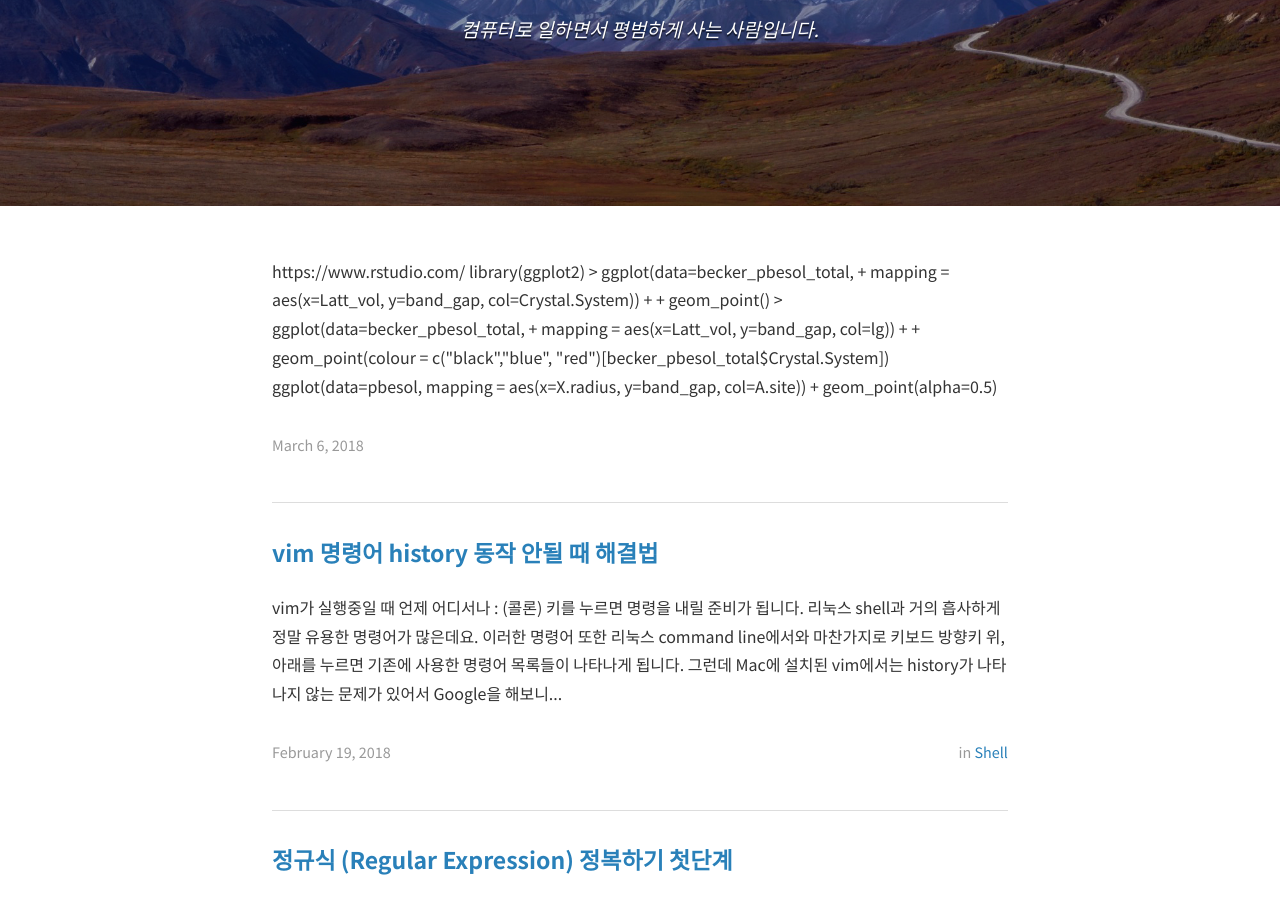
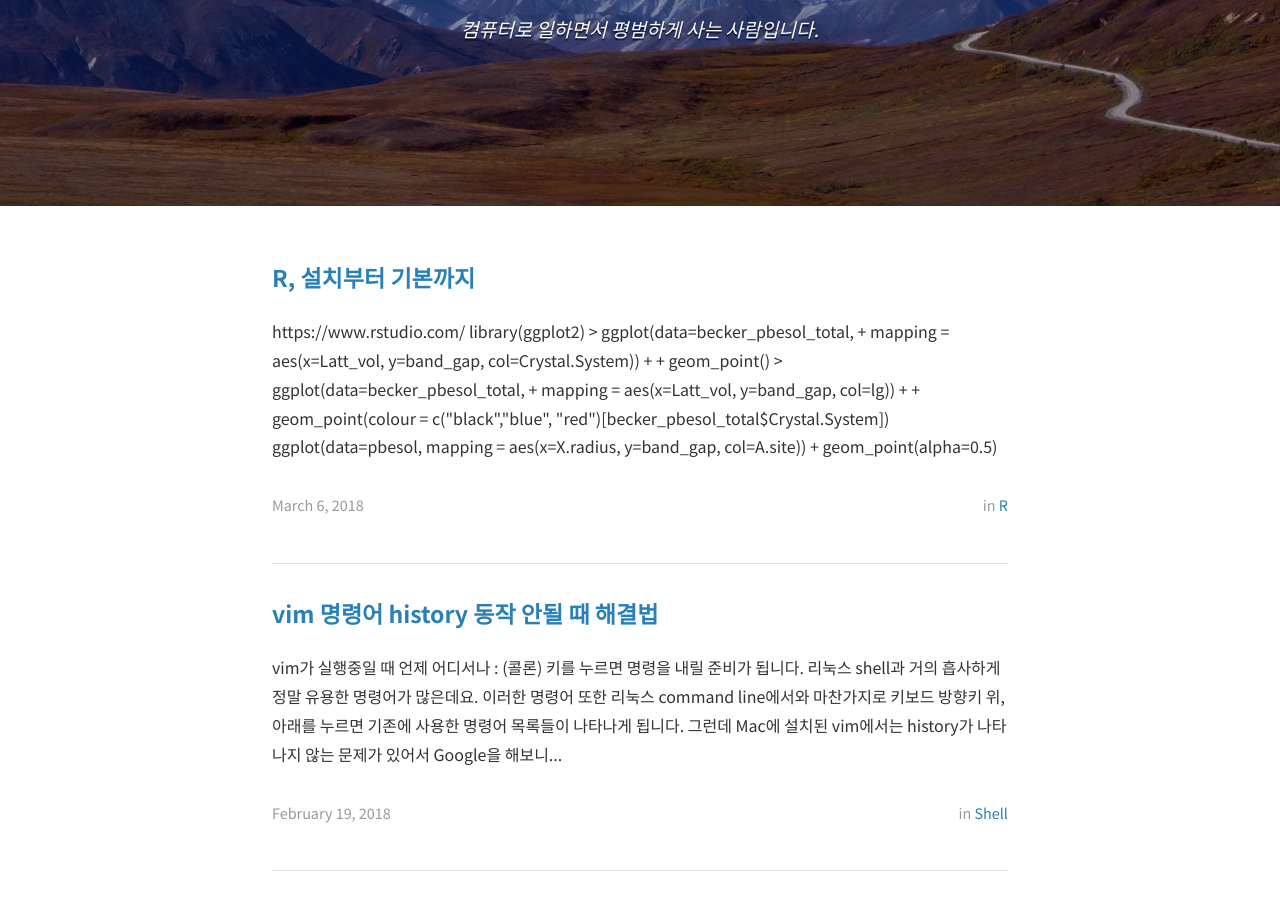
Before and after one commit to tanji3000/tanji3000.github.io, a Jekyll site: the page built from index.html, in a window 1280 px wide and 900 px high, scrolled down 346 px. Built offline with Jekyll 4.4.1, drawn with Linux system fonts in a browser that asks for light colours; nearby versions of some CDN libraries; the list of posts is cut into pages by our own code.

Commit message:
Update 2018-03-06-R-setup.markdown

```diff
--- a/_posts/2018-03-06-R-setup.markdown
+++ b/_posts/2018-03-06-R-setup.markdown
@@ -1,12 +1,11 @@
 ---
 layout: post
-title:  [R] 설치부터 기본까지
-date:   2018-03-06 19:14:00
+title:  R, 설치부터 기본까지
+date: 2018-03-06 19:14:00
 author: Tanji
 Tags:   R, 설치, R-Studio
 categories: R
 ---
-
 
 
 https://www.rstudio.com/
```
